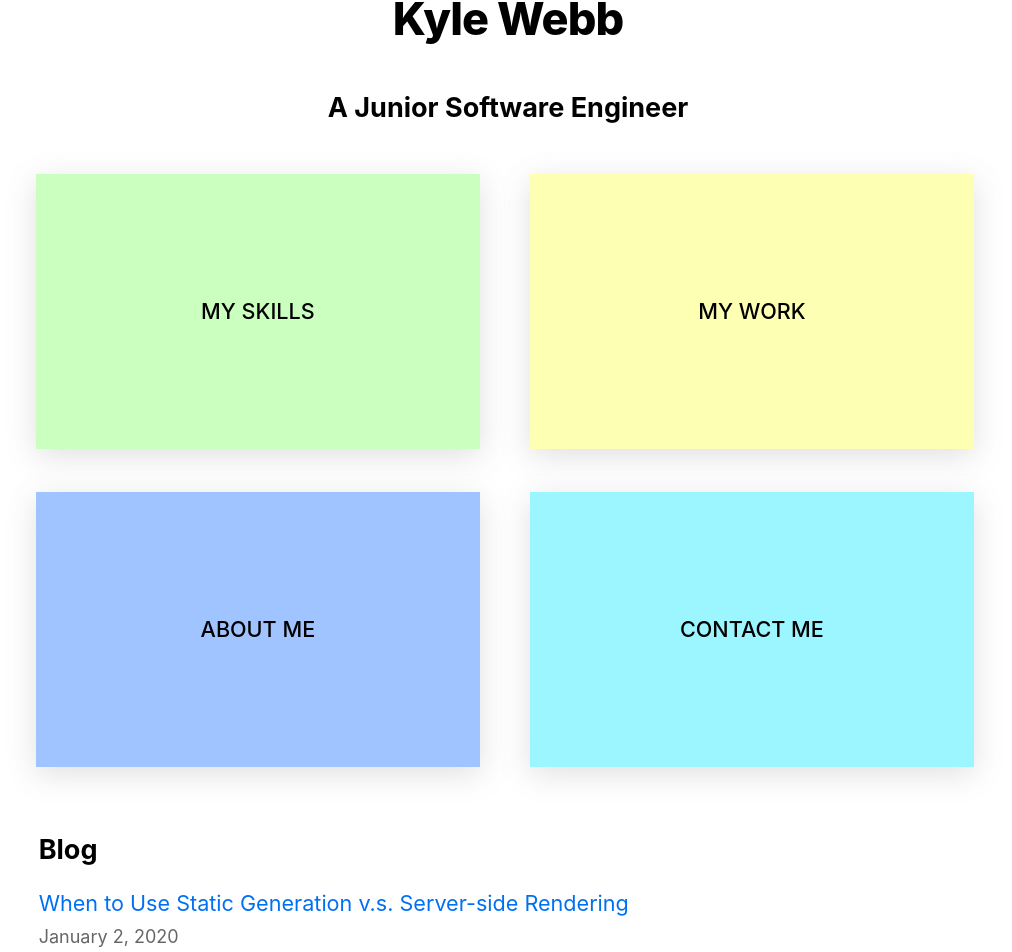
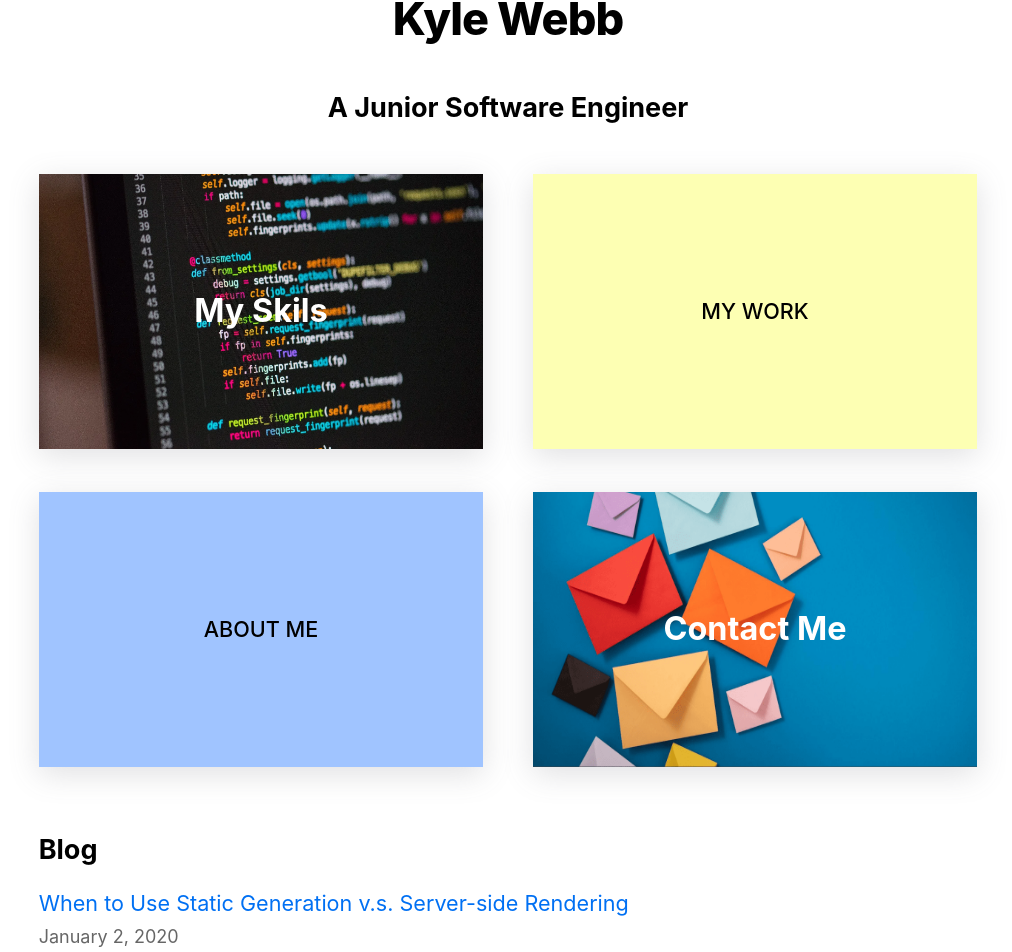
Before and after one commit to KyleWebb2000/App, a Next.js app: page / in a window 1280 px wide. Shown: the part 380-1332 px from the top of the page, without its empty margins (132-1144 px from the left). Built offline with nearby package versions, Linux system fonts and the light colour scheme.

Commit message:
WIP: Nav Design

```diff
--- a/pages/index.js
+++ b/pages/index.js
@@ -24,17 +24,36 @@ export default function Home({ allPostsData }) {
       </Head>
 
       <section className={homeStyles.nav}>
-        <Link href="/posts/my-skills" style={{textDecoration: 'none'}}>
-        <div className={`${homeStyles.navItem} ${homeStyles.mySkills}`}>MY SKILLS</div>
+        <Link href="/posts/my-skills">
+        {/* <div className={`${homeStyles.navItem} ${homeStyles.mySkills}`}>MY SKILLS</div> */}
+          <div className={`${homeStyles.navItem} ${homeStyles.mySkills}`}>
+            <Image
+                priority
+                src="/images/skills.webp"
+                className={homeStyles.image}
+                height={500}
+                width={500}
+              />
+              <h2 className={homeStyles.imageTitle}>My Skils</h2>
+          </div>
         </Link>
-        <Link href="/posts/my-work" style={{textDecoration: 'none'}}>
+        <Link href="/posts/my-work">
           <div className={`${homeStyles.navItem} ${homeStyles.myWork}`}>MY WORK</div>
         </Link>
-        <Link href="/posts/about-me" style={{textDecoration: 'none'}}>
+        <Link href="/posts/about-me">
           <div className={`${homeStyles.navItem} ${homeStyles.aboutMe}`}>ABOUT ME</div>
         </Link>
-        <Link href="/posts/contact-me" style={{textDecoration: 'none'}}>
-          <div className={`${homeStyles.navItem} ${homeStyles.contactMe}`}>CONTACT ME</div>
+        <Link href="/posts/contact-me">
+          <div className={`${homeStyles.navItem} ${homeStyles.contactMe}`}>
+            <Image
+                priority
+                src="/images/contactMe.png"
+                className={homeStyles.image}
+                height={500}
+                width={500}
+            />
+            <h2 className={homeStyles.imageTitle}>Contact Me</h2>
+          </div>
         </Link>
       </section>
 
--- a/styles/global.css
+++ b/styles/global.css
@@ -17,11 +17,11 @@ a {
   text-decoration: none;
 }
 
-a:hover {
-  text-decoration: underline;
-}
-
 img {
   max-width: 100%;
   display: block;
 }
+
+.linkText{
+  text-transform: lowercase;
+}
--- a/styles/home.module.css
+++ b/styles/home.module.css
@@ -1,7 +1,7 @@
 /* ---- Nav ---- */
 .nav{
     display: grid;
-    grid-template-columns: repeat(2, 1fr);
+    grid-template-columns: repeat(1, 4fr);
     grid-auto-rows: minmax(min-content, max-content);
 }
 
@@ -10,7 +10,7 @@
     height: 275px;
     width: 90%;
     background-color: #fff;
-    margin: 1em;
+    margin: 1em auto;
     display: flex;
     justify-content: center;
     align-items: center;
@@ -19,6 +19,17 @@
     font-size: 1.2em;
     font-weight: 500;
     text-transform: capitalize;
+}
+
+.image{
+    width: 100%;
+    height: 100%;
+}
+
+.imageTitle{
+    z-index: 2;
+    position: absolute;
+    color: white;
 }
 
 .mySkills{
@@ -39,3 +50,11 @@
 .blogContainer{
     padding: 2.5%;
 }
+
+/* ---- Media Queries ----*/
+
+@media only screen and (min-width: 765px) {
+    .nav{
+        grid-template-columns: repeat(2, 1fr);
+    }
+  }
```
Also changed, not shown: public/images/contactMe.png (added).
